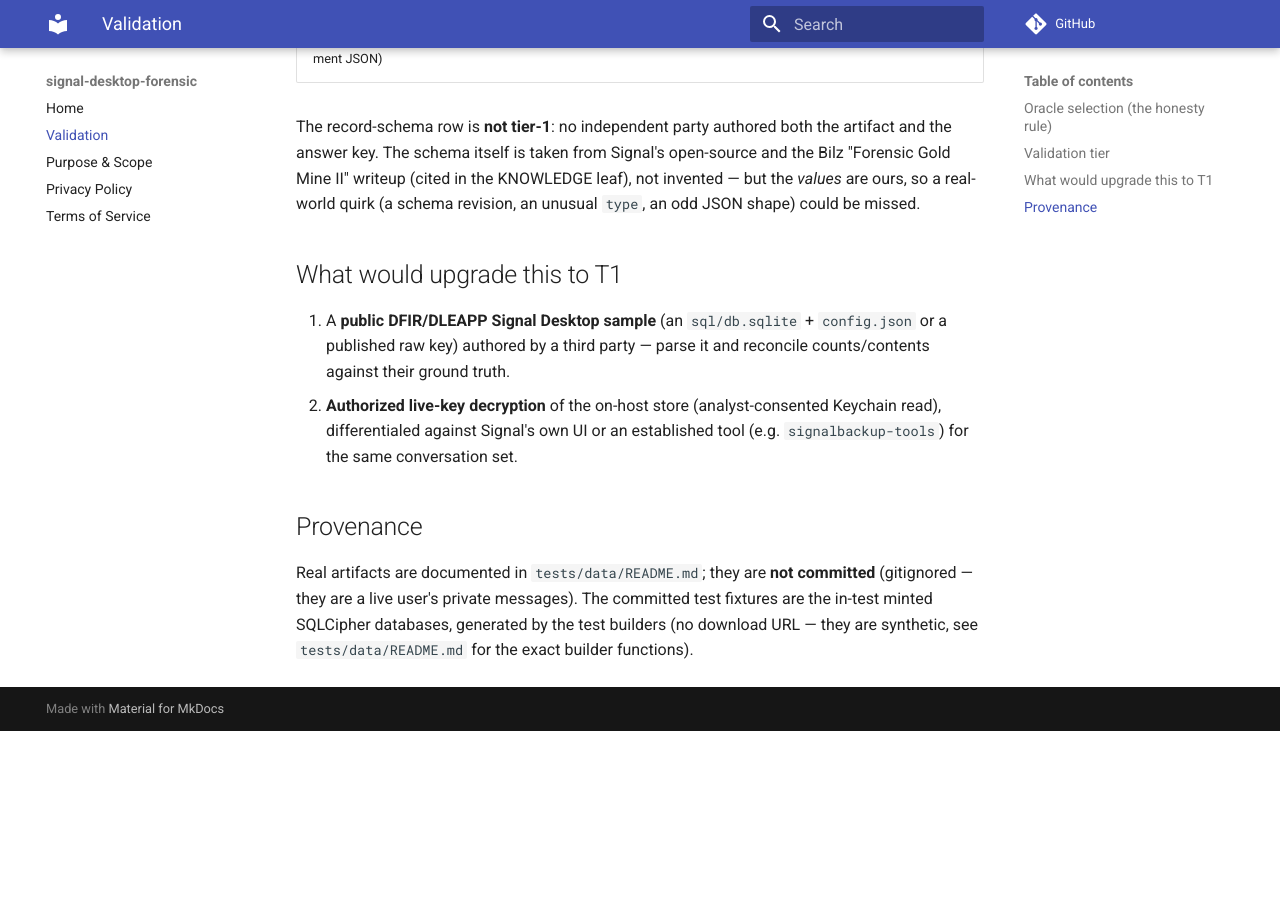
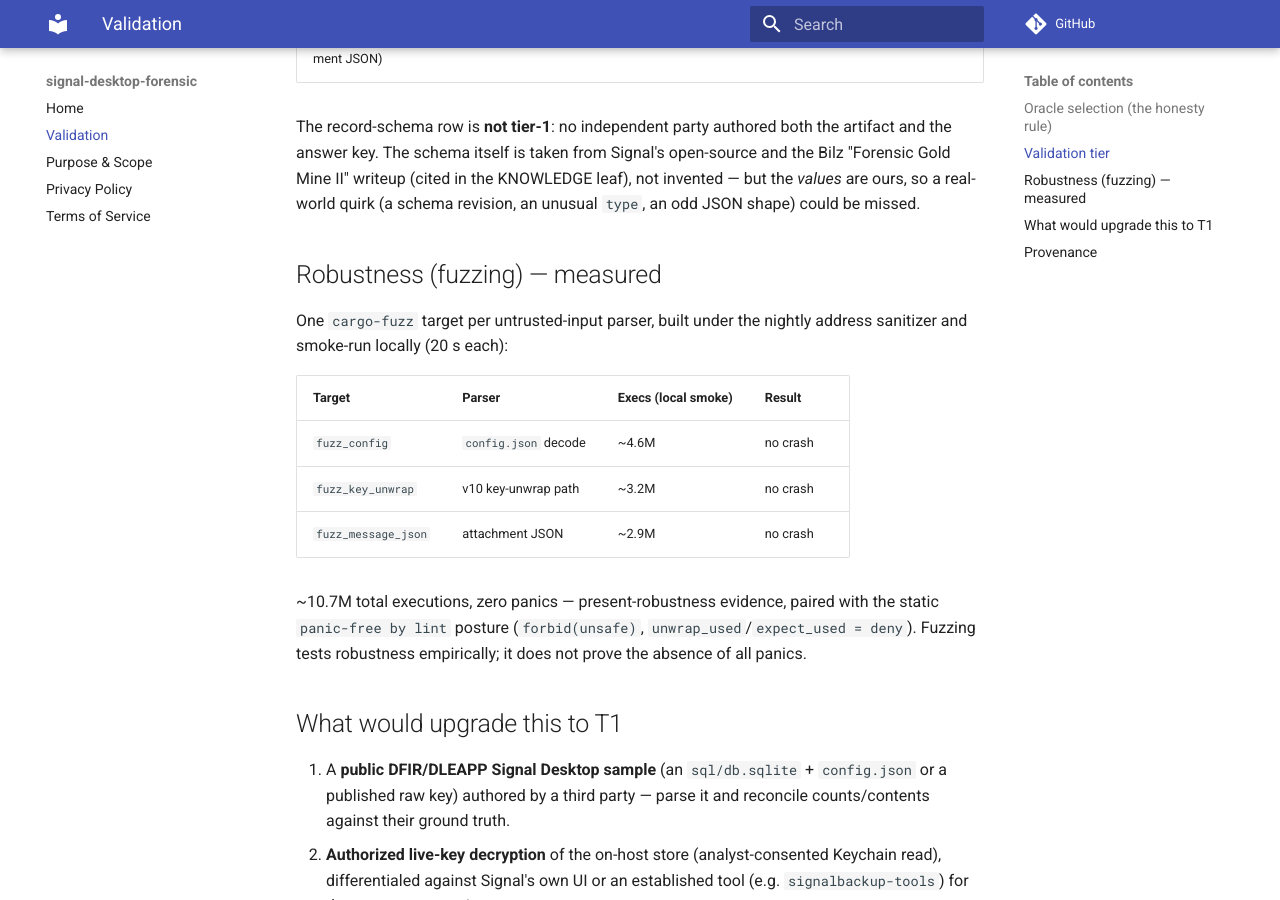
Before and after one commit to SecurityRonin/signal-desktop-forensic, an MkDocs documentation site: the page built from docs/validation.md, in a window 1280 px wide and 900 px high, scrolled down 1394 px. Built offline with MkDocs 1.6.1 and Material for MkDocs 9.7.7, drawn with Linux system fonts in a browser that asks for light colours; comment, search, counter and statistics services are not loaded; before the commit the page ends 2125 px from its top, so only the background shows below that.

Commit message:
docs(validation): record fuzz robustness evidence (~10.7M execs, no crash)
Co-Authored-By: Claude Fable 5 <noreply@anthropic.com>

```diff
--- a/docs/validation.md
+++ b/docs/validation.md
@@ -55,6 +55,22 @@ open-source and the Bilz "Forensic Gold Mine II" writeup (cited in the KNOWLEDGE
 leaf), not invented — but the *values* are ours, so a real-world quirk (a schema
 revision, an unusual `type`, an odd JSON shape) could be missed.
 
+## Robustness (fuzzing) — measured
+
+One `cargo-fuzz` target per untrusted-input parser, built under the nightly
+address sanitizer and smoke-run locally (20 s each):
+
+| Target | Parser | Execs (local smoke) | Result |
+|---|---|---|---|
+| `fuzz_config` | `config.json` decode | ~4.6M | no crash |
+| `fuzz_key_unwrap` | v10 key-unwrap path | ~3.2M | no crash |
+| `fuzz_message_json` | attachment JSON | ~2.9M | no crash |
+
+~10.7M total executions, zero panics — present-robustness evidence, paired with
+the static `panic-free by lint` posture (`forbid(unsafe)`,
+`unwrap_used`/`expect_used = deny`). Fuzzing tests robustness empirically; it does
+not prove the absence of all panics.
+
 ## What would upgrade this to T1
 
 1. A **public DFIR/DLEAPP Signal Desktop sample** (an `sql/db.sqlite` +
```
